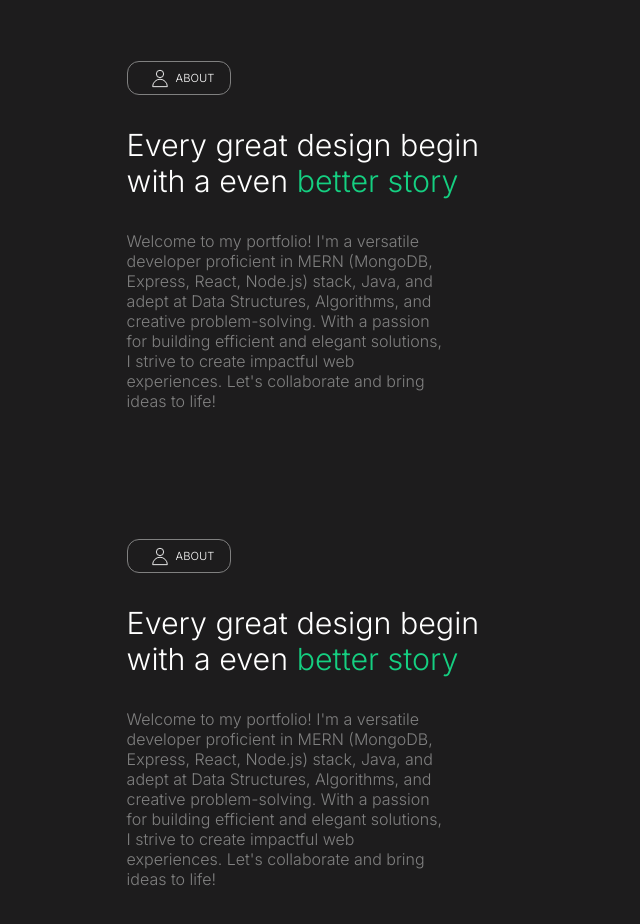
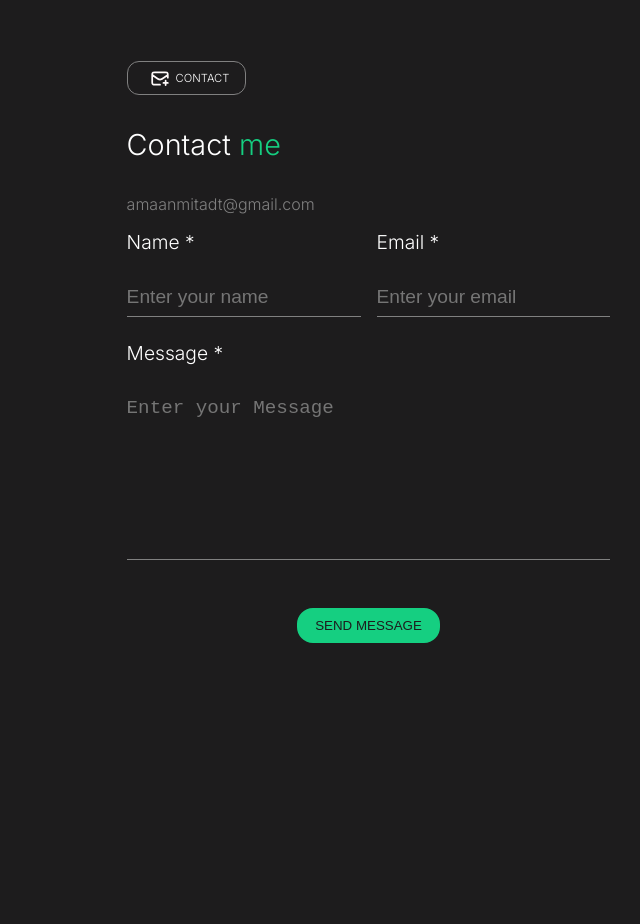
Before and after one commit to lilastronautt/portfolio, a React (Vite) app: page / in a window 1280 px wide. Shown: the part 3100-4024 px from the top of the page, without its empty margins (347-987 px from the left). After the commit the page ends 3871 px from the top, so only its background shows below. Built offline with nearby package versions, Linux system fonts and the light colour scheme.

Commit message:
added contact section

```diff
--- /dev/null
+++ b/src/Components/Contact/Contact.css
@@ -0,0 +1,79 @@
+.contact_form {
+  width: 60%;
+  font-size: 1.2rem;
+  transform: translateY(5rem);
+  opacity: 0;
+  transition: 1500ms;
+}
+
+.contact_form.show {
+  opacity: 1;
+  transform: translateY(0);
+}
+
+.contact_form label,
+.contact_form input,
+.contact_form textarea {
+  display: block;
+  margin-bottom: 1.5rem;
+  background-color: transparent !important;
+}
+
+.contact_form input,
+.contact_form textarea {
+  border: none;
+  border-bottom: 1px solid grey;
+  color: white;
+  padding: 0.5rem 0;
+  font-size: 1.2rem;
+}
+
+.contact_form input:-webkit-autofill {
+  -webkit-box-shadow: 0 0 0 1000px #1d1c1d inset !important;
+  -webkit-text-fill-color: white !important;
+}
+
+.contact_form input:focus,
+.contact_form textarea:focus {
+  border-bottom: 1px solid white;
+}
+
+.contact_form input:focus-visible,
+.contact_form textarea:focus-visible {
+  outline: none;
+}
+
+.name_email__cont {
+  width: 100%;
+  display: grid;
+  grid-template-columns: 1fr 1fr;
+  gap: 1rem;
+}
+
+.name_email__cont input {
+  width: 100%;
+}
+
+.form_msg textarea {
+  width: 100%;
+  resize: none;
+}
+
+.form_actions {
+  text-align: center;
+  margin-top: 3rem;
+}
+
+.form_button {
+  border: 2px solid rgb(21, 207, 129);
+  color: #1d1c1d;
+  background-color: rgb(21, 207, 129);
+  border-radius: 1rem;
+  padding: 0.5rem 1rem;
+}
+
+.form_button:hover {
+  background: #1d1c1d;
+  color: rgb(21, 207, 129);
+  cursor: pointer;
+}
--- /dev/null
+++ b/src/Components/Contact/Contact.jsx
@@ -0,0 +1,94 @@
+import "./Contact.css";
+import SectionInfo from "../lib/SectionInfo/SectionInfo";
+import SectionHeading from "../lib/SectionHeading/SectionHeading";
+import contact from "../../assets/contact.svg";
+import SectionParagraph from "../lib/SectionParagraph/SectionParagraph";
+import { useEffect, useState } from "react";
+
+const Contact = () => {
+  useEffect(() => {
+    const div = document.querySelector(".contact_form");
+    const observer = new IntersectionObserver((entries) => {
+      entries.forEach((entry) => {
+        entry.target.classList.toggle("show", entry.isIntersecting);
+      });
+    });
+    observer.observe(div);
+  }, []);
+
+  const [inputs, setInputs] = useState({ name: "", email: "", msg: "" });
+
+  const updName = (e) => {
+    setInputs((prev) => {
+      return { ...prev, name: e.target.value };
+    });
+  };
+  const updEmail = (e) => {
+    setInputs((prev) => {
+      return { ...prev, email: e.target.value };
+    });
+  };
+  const updMsg = (e) => {
+    setInputs((prev) => {
+      return { ...prev, msg: e.target.value };
+    });
+  };
+
+  const contactFormhandler = (e) => {
+    e.preventDefault();
+    console.log(inputs);
+    setInputs((prev) => {
+      return { name: "", email: "", msg: "" };
+    });
+  };
+
+  return (
+    <>
+      <SectionInfo name="CONTACT" path={contact} />
+      <SectionHeading str="Contact me" size={1.8} />
+      <SectionParagraph text="amaanmitadt@gmail.com" />
+      <form onSubmit={contactFormhandler} className="contact_form">
+        <div className="name_email__cont">
+          <div>
+            <label>Name *</label>
+            <input
+              type="text"
+              placeholder="Enter your name"
+              required
+              onChange={updName}
+              value={inputs.name}
+            />
+          </div>
+          <div>
+            <label>Email *</label>
+            <input
+              type="email"
+              placeholder="Enter your email"
+              required
+              onChange={updEmail}
+              value={inputs.email}
+            />
+          </div>
+        </div>
+        <div className="form_msg">
+          <label>Message *</label>
+          <textarea
+            rows="7"
+            type="textarea,useState"
+            placeholder="Enter your Message"
+            required
+            onChange={updMsg}
+            value={inputs.msg}
+          />
+        </div>
+        <div className="form_actions">
+          <button type="submit" className="form_button">
+            SEND MESSAGE
+          </button>
+        </div>
+      </form>
+    </>
+  );
+};
+
+export default Contact;
--- a/src/pages/Pages.jsx
+++ b/src/pages/Pages.jsx
@@ -5,6 +5,7 @@ import Education from "../Components/Education/Education";
 import Specialization from "../Components/Specialization/Specialization";
 import Card from "../Components/lib/Card/Card";
 import Skills from "../Components/Skills/Skills";
+import Contact from "../Components/Contact/Contact";
 
 const Pages = () => {
   return (
@@ -27,10 +28,7 @@ const Pages = () => {
           <Skills />
         </div>
         <div style={{ marginBottom: "8rem" }}>
-          <About className="show" />
-        </div>
-        <div style={{ marginBottom: "8rem" }}>
-          <About className="show" />
+          <Contact />
         </div>
       </Card>
     </>
```
Also changed, not shown: src/assets/contact.svg (added).
